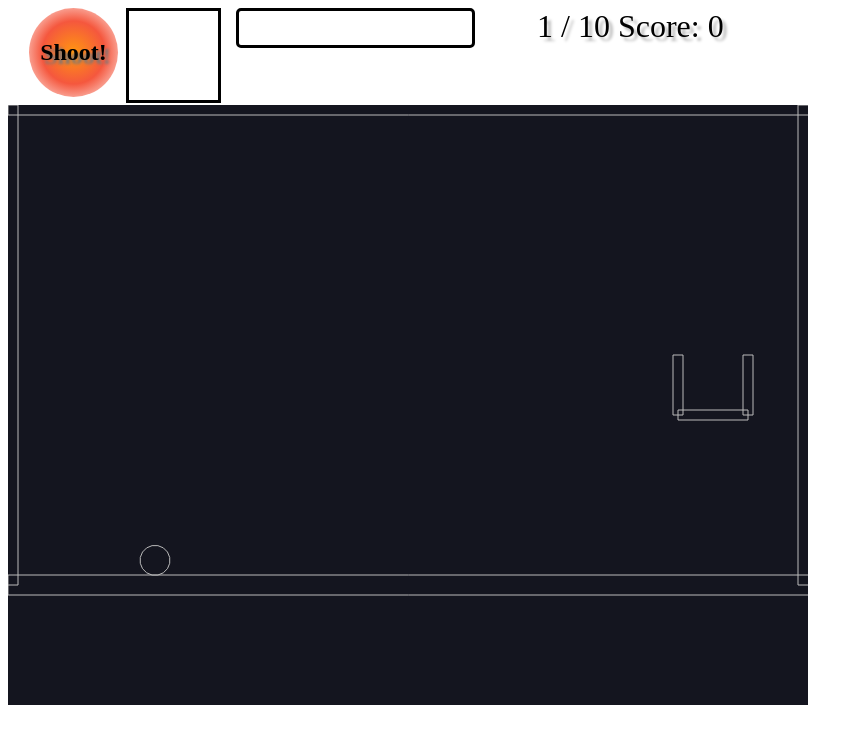
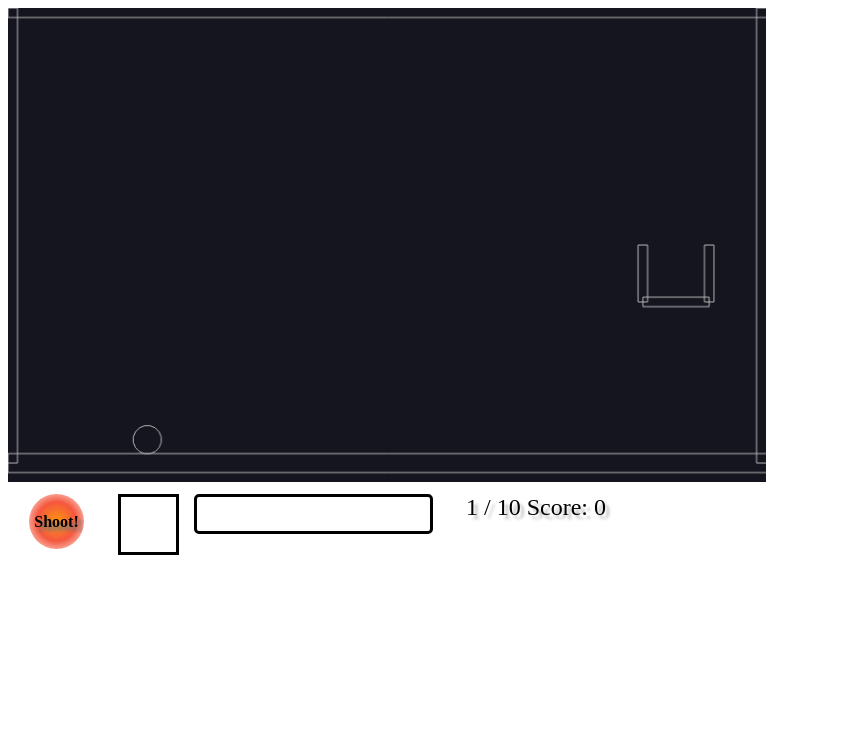
Before and after one commit to satoyuichi/FreeThrow, a website: page index.html in a window 1280 px wide. Shown: the whole page, without its empty margins (0-863 px from the left). Drawn offline with nearby package versions, Linux system fonts and the light colour scheme.

Commit message:
Support sp.

```diff
--- a/index.html
+++ b/index.html
@@ -7,7 +7,25 @@
     </head>
     <script src="https://cdnjs.cloudflare.com/ajax/libs/matter-js/0.14.2/matter.js"></script>
 
-    <body></body>
+    <body>
+	<content>
+	    <div id="canvas_region"></div>
+	    <div id="interface">
+		<div id="button" onmouseup="onButtonClick ()">
+		    <span>Shoot!</span>
+		</div>
+		<div id="direction">
+		    <canvas id="canvas_direction" width="55px" height="55px"></canvas>
+		</div>
+		<div id="power">
+		    <canvas id="canvas_power" width="233px" height="34px"></canvas>
+		</div>
+		<div id="score">
+		    1 / 10  Score: 0
+		</div>
+	    </div>
+	</content>
+    </body>
     <script>
      const STATE_IDLE = 0;
      const STATE_SET_DIRECTION = STATE_IDLE + 1;
@@ -51,10 +69,14 @@
 	 let engine = Engine.create ();
 
 	 // create a renderer
+	 let canvasRegion = document.getElementById('canvas_region');
 	 let render = Render.create ({
-	     element: document.body,
+	     element: canvasRegion,
 	     engine: engine
 	 });
+	 let canvas = document.querySelector ('#canvas_region canvas');
+	 canvas.setAttribute ('height', '500');
+	 canvas.style.width = '60%';
 
 	 let ball = Bodies.circle (400, STAGE_HEIGHT - 15, 15, { id: 'ball', restitution: 0.95, mass: 1.0, friction: 0.02 });
 	 let wallLeft = Bodies.rectangle (0, STAGE_HEIGHT / 2, WALL_THICKNESS, STAGE_HEIGHT, { isStatic: true });
@@ -87,8 +109,8 @@
 	     directionContext.lineWidth = 2.0;
 	     directionContext.fillRect (0, 0, 91, 91);
 	     directionContext.beginPath ();
-	     directionContext.moveTo (0, 89);
-	     directionContext.lineTo (Math.cos (degree * Math.PI / 180.0) * 89.0, Math.sin (degree * Math.PI / 180.0) * -89.0 + 89);
+	     directionContext.moveTo (0, 55);
+	     directionContext.lineTo (Math.cos (degree * Math.PI / 180.0) * 55.0, Math.sin (degree * Math.PI / 180.0) * -55.0 + 55);
 	     directionContext.stroke ();
 	     directionContext.closePath ();
 
@@ -199,18 +221,4 @@
 	 }
      }
     </script>
-    <div id="interface">
-	<div id="button" onmouseup="onButtonClick ()">
-	    <span>Shoot!</span>
-	</div>
-	<div id="direction">
-	    <canvas id="canvas_direction" width="89px" height="89px"></canvas>
-	</div>
-	<div id="power">
-	    <canvas id="canvas_power" width="233px" height="34px"></canvas>
-	</div>
-	<div id="score">
-	    1 / 10  Score: 0
-	</div>
-    </div>
 </html>
--- a/main.css
+++ b/main.css
@@ -9,27 +9,27 @@
     position: absolute;
     left: 13px;
     top: 0px;
-    width: 89px;
-    height: 89px;
+    width: 55px;
+    height: 55px;
     float: left;
     border-radius: 50% 50%;
     text-align: center;
     background: radial-gradient(#ff9610, #f33a1cd9, transparent);
-    font-weight: bold;
 }
 
 #button span {
     text-shadow: 4px 4px 3px #777;
-    font-size: x-large;
-    line-height: 89px;
+    font-size: medium;
+    line-height: 55px;
+    font-weight: bold;
 }
 
 #direction {
     position: absolute;
     top: 0px;
-    left: 110px;
-    width: 89px;
-    height: 89px;
+    left: 102px;
+    width: 55px;
+    height: 55px;
     float: left;
 }
 
@@ -40,7 +40,7 @@
 #power {
     position: absolute;
     top: 0px;
-    left: 220px;
+    left: 178px;
     width: 233px;
     height: 34px;
     float: left;
@@ -57,7 +57,7 @@
 #score {
     position: absolute;
     top: 0px;
-    left: 521px;
-    font-size: xx-large;
+    left: 450px;
+    font-size: x-large;
     text-shadow: 4px 4px 3px #BBB;
 }
```
